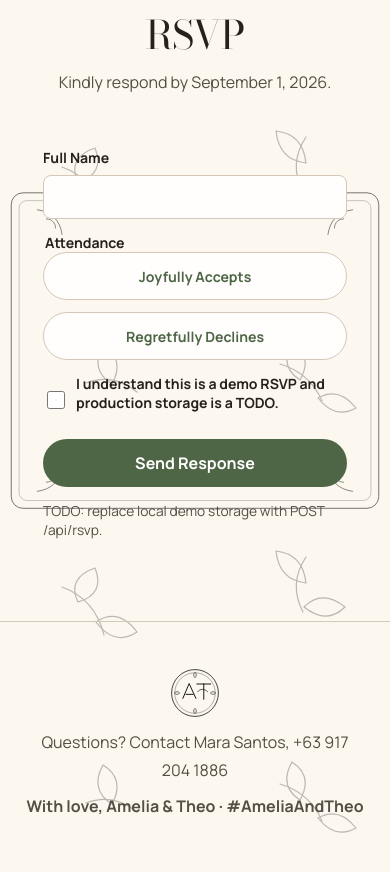
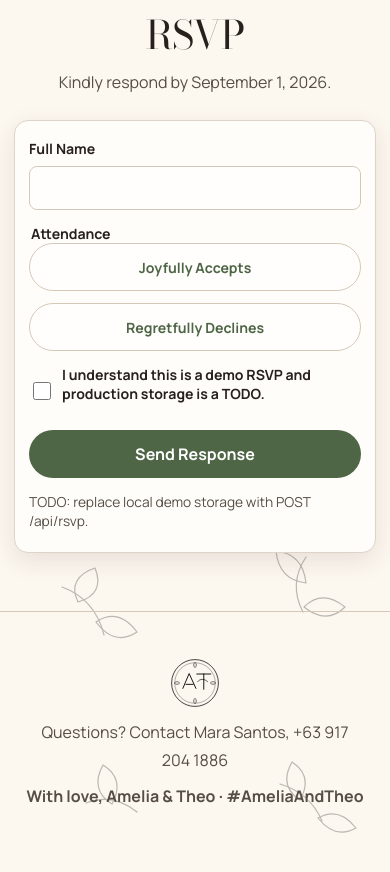
Before and after one commit to Aazirr/sample-rsvp-wedding-2, a React (Vite) app: page / in a window 390 px wide. Shown: the part 7061-7933 px from the top of the page. Built offline with nearby package versions, Linux system fonts and the light colour scheme.

Commit message:
fix: simplify mobile RSVP frame

```diff
--- a/src/styles.css
+++ b/src/styles.css
@@ -1173,19 +1173,21 @@ small {
   }
 
   .rsvp-card {
-    padding: 8px 6px 0;
+    overflow: hidden;
+    padding: 0;
+    border: 1px solid color-mix(in oklab, var(--line) 78%, white);
+    border-radius: 14px;
+    background: color-mix(in oklab, var(--white) 94%, var(--cream));
+    box-shadow: var(--shadow);
   }
 
   .rsvp-frame {
-    width: min(100%, 384px);
-    opacity: 0.58;
-    transform: translateY(-4px) scale(1.08);
-    transform-origin: center top;
+    display: none;
   }
 
   .rsvp-content {
-    width: min(100%, 320px);
-    padding: 20px 8px 24px;
+    width: 100%;
+    padding: 18px 14px 22px;
   }
 
   .rsvp-content form {
```
Also changed, not shown: 1 other file (tests, documents, lock files or other folders).
